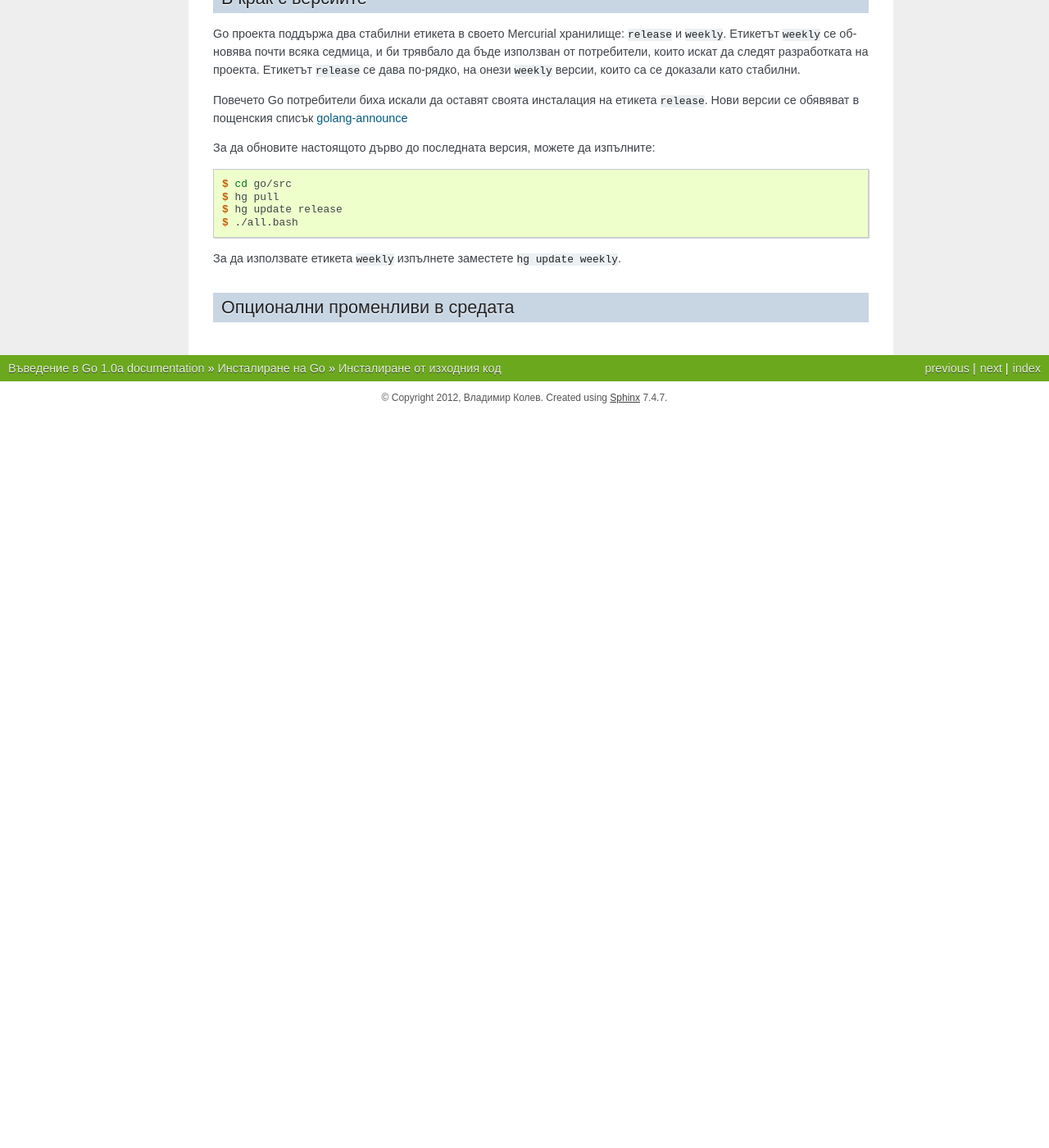
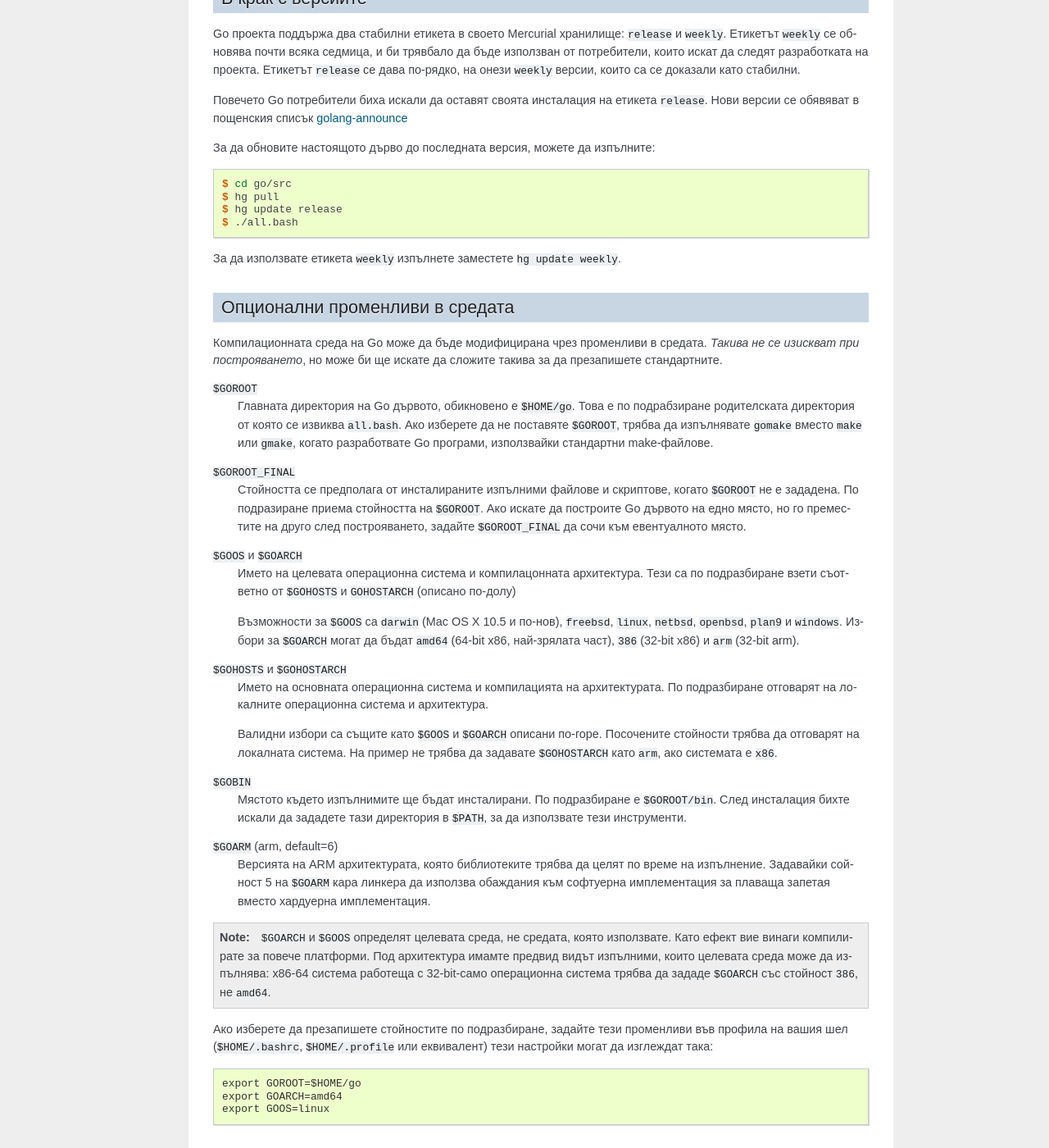
Before and after one commit to vkolev/go-documentation-bg, a Sphinx documentation site: the page built from source/install/source_install.rst, in a window 1280 px wide and 1400 px high, scrolled down 2513 px. Shown: the whole window at 82% size. Built offline with Sphinx 7.4.7, drawn with Linux system fonts in a browser that asks for light colours; before the commit the page ends 3018 px from its top, so only the background shows below that.

Commit message:
Finished installation for source

```diff
--- a/source/install/index.rst
+++ b/source/install/index.rst
@@ -6,7 +6,7 @@
 
 
 .. toctree::
-    :maxdepth: 2
+    :maxdepth: 1
 
     source_install
     gccgo_install
--- a/source/install/source_install.rst
+++ b/source/install/source_install.rst
@@ -159,3 +159,54 @@ Go проекта поддържа два стабилни етикета в с
 
 Опционални променливи в средата
 ===============================
+
+Компилационната среда на Go може да бъде модифицирана чрез променливи в средата. *Такива не се изискват при
+построяването*, но може би ще искате да сложите такива за да презапишете стандартните.
+
+``$GOROOT``
+    Главната директория на Go дървото, обикновено е ``$HOME/go``. Това е по подрабзиране родителската директория
+    от която се извиква ``all.bash``. Ако изберете да не поставяте ``$GOROOT``, трябва да изпълнявате ``gomake``
+    вместо ``make`` или ``gmake``, когато разработвате Go програми, използвайки стандартни make-файлове.
+
+``$GOROOT_FINAL``
+    Стойността се предполага от инсталираните изпълними файлове и скриптове, когато ``$GOROOT`` не е зададена.
+    По подразиране приема стойността на ``$GOROOT``. Ако искате да построите Go дървото на едно място, но го
+    преместите на друго след построяването, задайте ``$GOROOT_FINAL`` да сочи към евентуалното място.
+
+``$GOOS`` и ``$GOARCH``
+    Името на целевата операционна система и компилацонната архитектура. Тези са по подразбиране взети съответно от
+    ``$GOHOSTS`` и ``GOHOSTARCH`` (описано по-долу)
+
+    Възможности за ``$GOOS`` са ``darwin`` (Mac OS X 10.5 и по-нов), ``freebsd``, ``linux``, ``netbsd``,
+    ``openbsd``, ``plan9`` и ``windows``. Избори за ``$GOARCH`` могат да бъдат ``amd64`` (64-bit x86, най-зрялата
+    част), ``386`` (32-bit x86) и ``arm`` (32-bit arm).
+
+``$GOHOSTS`` и ``$GOHOSTARCH``
+    Името на основната операционна система и компилацията на архитектурата. По подразбиране отговарят на локалните
+    операционна система и архитектура.
+
+    Валидни избори са същите като ``$GOOS`` и ``$GOARCH`` описани по-горе. Посочените стойности трябва да отговарят
+    на локалната система. На пример не трябва да задавате  ``$GOHOSTARCH`` като ``arm``, ако системата е ``x86``.
+
+``$GOBIN``
+    Мястото където изпълнимите ще бъдат инсталирани. По подразбиране е ``$GOROOT/bin``. След инсталация бихте искали
+    да зададете тази директория в ``$PATH``, за да използвате тези инструменти.
+
+``$GOARM`` (arm, default=6)
+    Версията на ARM архитектурата, която библиотеките трябва да целят по време на изпълнение. Задавайки сойност
+    5 на ``$GOARM`` кара линкера да използва обаждания към софтуерна имплементация за плаваща запетая вместо
+    хардуерна имплементация.
+
+.. note:: ``$GOARCH`` и ``$GOOS`` определят целевата среда, не средата, която използвате. Като ефект вие винаги
+    компилирате за повече платформи. Под архитектура имамте предвид видът изпълними, които целевата среда може
+    да изпълнява: x86-64 система работеща с 32-bit-само операционна система трябва да зададе ``$GOARCH`` със
+    стойност ``386``, не ``amd64``.
+
+Ако изберете да презапишете стойностите по подразбиране, задайте тези променливи във профила на вашия шел
+(``$HOME/.bashrc``, ``$HOME/.profile`` или еквивалент) тези настройки могат да изглеждат така:
+
+.. code-block:: console
+
+    export GOROOT=$HOME/go
+    export GOARCH=amd64
+    export GOOS=linux
```
